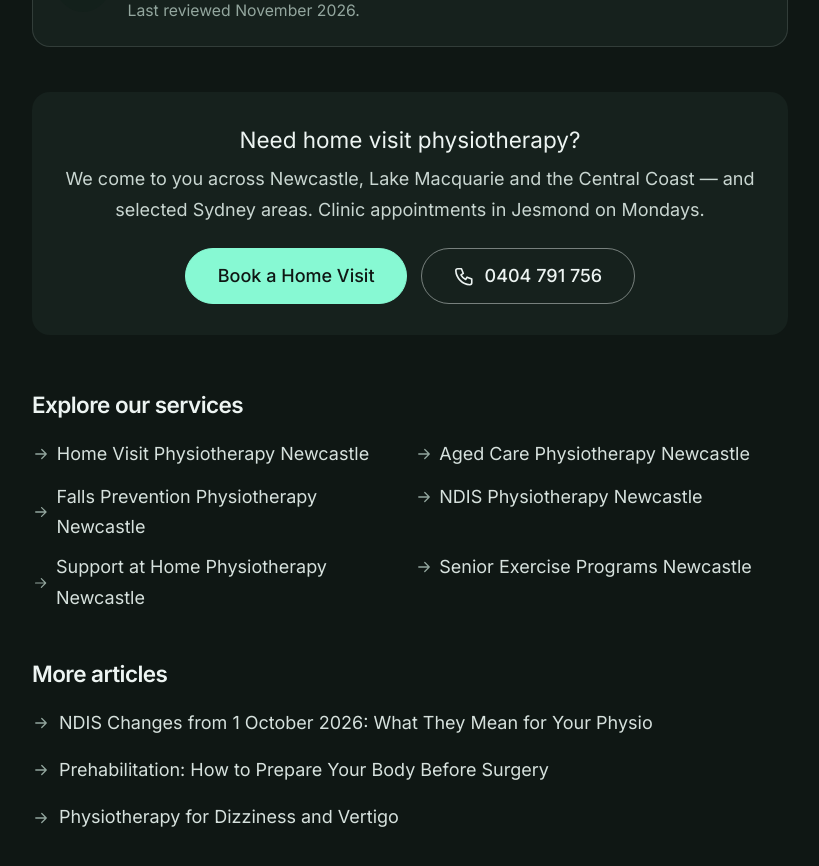
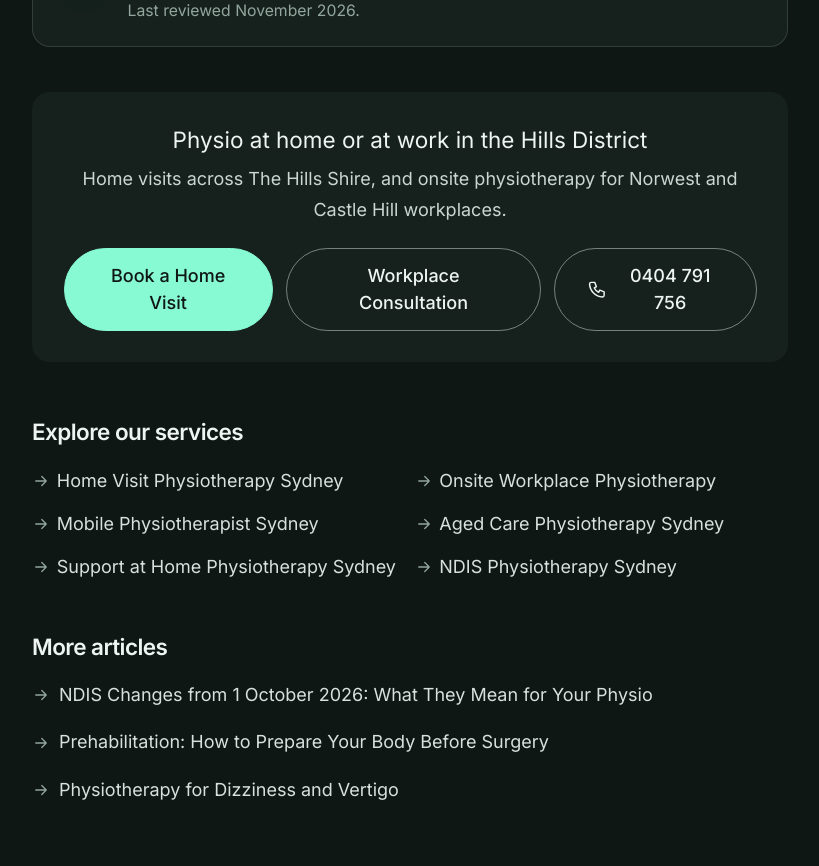
Before and after one commit to Trackrecord-pixel/Fletcher-physiotherapy-website, a Next.js app: page /blog/home-visit-and-onsite-physiotherapy-hills-district in a window 1280 px wide. Shown: the part 5080-5946 px from the top of the page, without its empty margins (230-1049 px from the left). Built offline with nearby package versions, Linux system fonts and the light colour scheme.

Commit message:
Sydney related links for Hills blog

```diff
--- a/app/blog/[slug]/page.tsx
+++ b/app/blog/[slug]/page.tsx
@@ -68,6 +68,25 @@ export default async function ArticlePage({
   if (!post) notFound();
 
   const others = posts.filter((p) => p.slug !== post.slug).slice(0, 3);
+  // Sydney-focused posts point readers to Sydney home visit and onsite pages.
+  const isSydney = post.slug.includes("hills-district");
+  const related = isSydney
+    ? [
+        { label: "Home Visit Physiotherapy Sydney", href: "/home-visit-physiotherapy-sydney" },
+        { label: "Onsite Workplace Physiotherapy", href: "/onsite-physiotherapy" },
+        { label: "Mobile Physiotherapist Sydney", href: "/mobile-physiotherapist-sydney" },
+        { label: "Aged Care Physiotherapy Sydney", href: "/aged-care-physiotherapy-sydney" },
+        { label: "Support at Home Physiotherapy Sydney", href: "/support-at-home-physiotherapy-sydney" },
+        { label: "NDIS Physiotherapy Sydney", href: "/ndis-physiotherapy-sydney" },
+      ]
+    : [
+        { label: "Home Visit Physiotherapy Newcastle", href: "/home-visit-physiotherapy-newcastle" },
+        { label: "Aged Care Physiotherapy Newcastle", href: "/aged-care-physiotherapy-newcastle" },
+        { label: "Falls Prevention Physiotherapy Newcastle", href: "/falls-prevention-physiotherapy-newcastle" },
+        { label: "NDIS Physiotherapy Newcastle", href: "/ndis-physiotherapy-newcastle" },
+        { label: "Support at Home Physiotherapy Newcastle", href: "/support-at-home-physiotherapy-newcastle" },
+        { label: "Senior Exercise Programs Newcastle", href: "/senior-exercise-programs-newcastle" },
+      ];
 
   const schema = {
     "@context": "https://schema.org",
@@ -185,14 +204,18 @@ export default async function ArticlePage({
 
           <div className="mt-10 rounded-2xl bg-sand p-7 text-center">
             <p className="font-serif text-xl text-navy-900">
-              Need home visit physiotherapy?
+              {isSydney ? "Physio at home or at work in the Hills District" : "Need home visit physiotherapy?"}
             </p>
             <p className="mt-2 text-navy-600">
-              We come to you across Newcastle, Lake Macquarie and the Central Coast — and selected
-              Sydney areas. Clinic appointments in Jesmond on Mondays.
+              {isSydney
+                ? "Home visits across The Hills Shire, and onsite physiotherapy for Norwest and Castle Hill workplaces."
+                : "We come to you across Newcastle, Lake Macquarie and the Central Coast — and selected Sydney areas. Clinic appointments in Jesmond on Mondays."}
             </p>
             <div className="mt-5 flex flex-col justify-center gap-3 sm:flex-row">
-              <Link href="/contact" className="btn-primary">Book a Home Visit</Link>
+              <Link href={isSydney ? "/home-visits#referral" : "/contact"} className="btn-primary">Book a Home Visit</Link>
+              {isSydney && (
+                <Link href="/onsite-physiotherapy#consult" className="btn-secondary">Workplace Consultation</Link>
+              )}
               <a href={site.phoneHref} className="btn-secondary">
                 <Icon name="phone" className="h-5 w-5" /> {site.phone}
               </a>
@@ -202,14 +225,7 @@ export default async function ArticlePage({
           <div className="mt-12">
             <h2 className="text-xl text-navy-900">Explore our services</h2>
             <ul className="mt-4 grid gap-2 sm:grid-cols-2">
-              {[
-                { label: "Home Visit Physiotherapy Newcastle", href: "/home-visit-physiotherapy-newcastle" },
-                { label: "Aged Care Physiotherapy Newcastle", href: "/aged-care-physiotherapy-newcastle" },
-                { label: "Falls Prevention Physiotherapy Newcastle", href: "/falls-prevention-physiotherapy-newcastle" },
-                { label: "NDIS Physiotherapy Newcastle", href: "/ndis-physiotherapy-newcastle" },
-                { label: "Support at Home Physiotherapy Newcastle", href: "/support-at-home-physiotherapy-newcastle" },
-                { label: "Senior Exercise Programs Newcastle", href: "/senior-exercise-programs-newcastle" },
-              ].map((r) => (
+              {related.map((r) => (
                 <li key={r.href}>
                   <Link href={r.href} className="inline-flex items-center gap-1.5 text-navy-700 hover:text-navy-900">
                     <Icon name="arrow" className="h-4 w-4 text-navy-400" /> {r.label}
```
